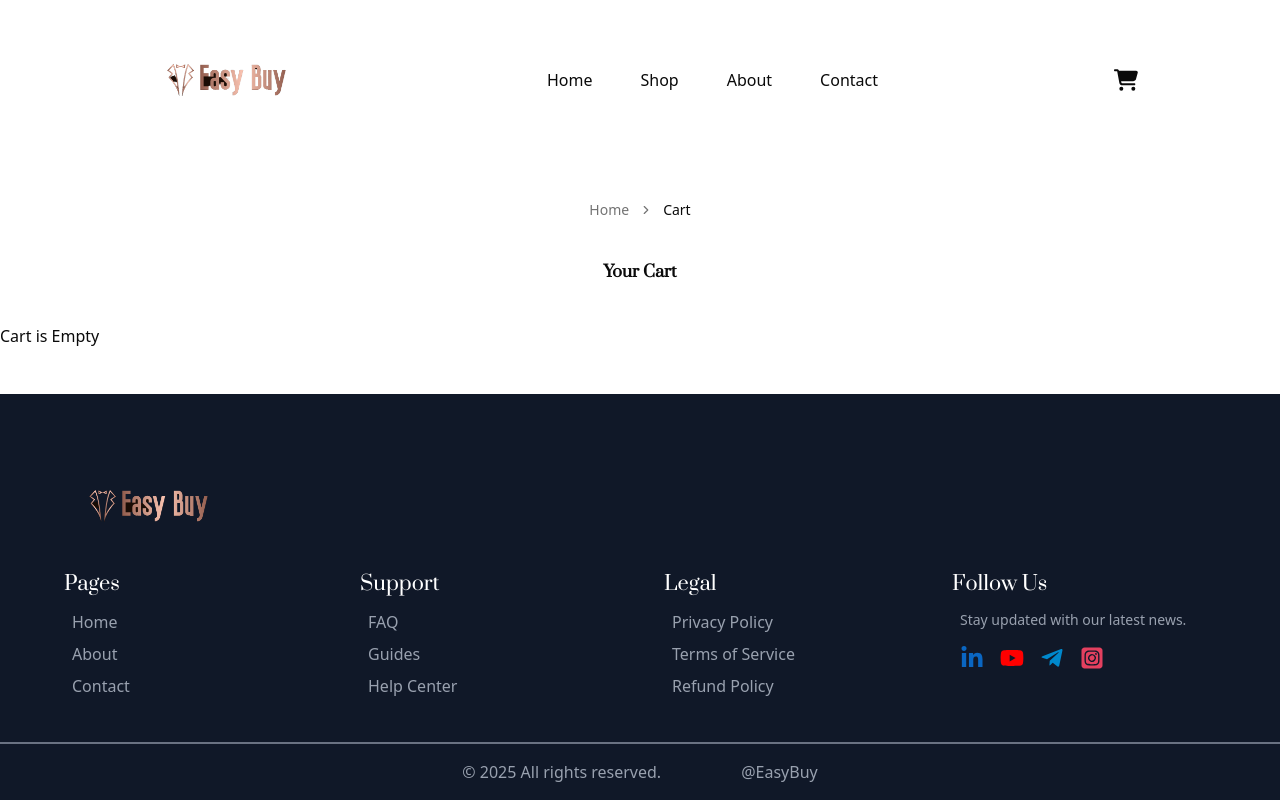
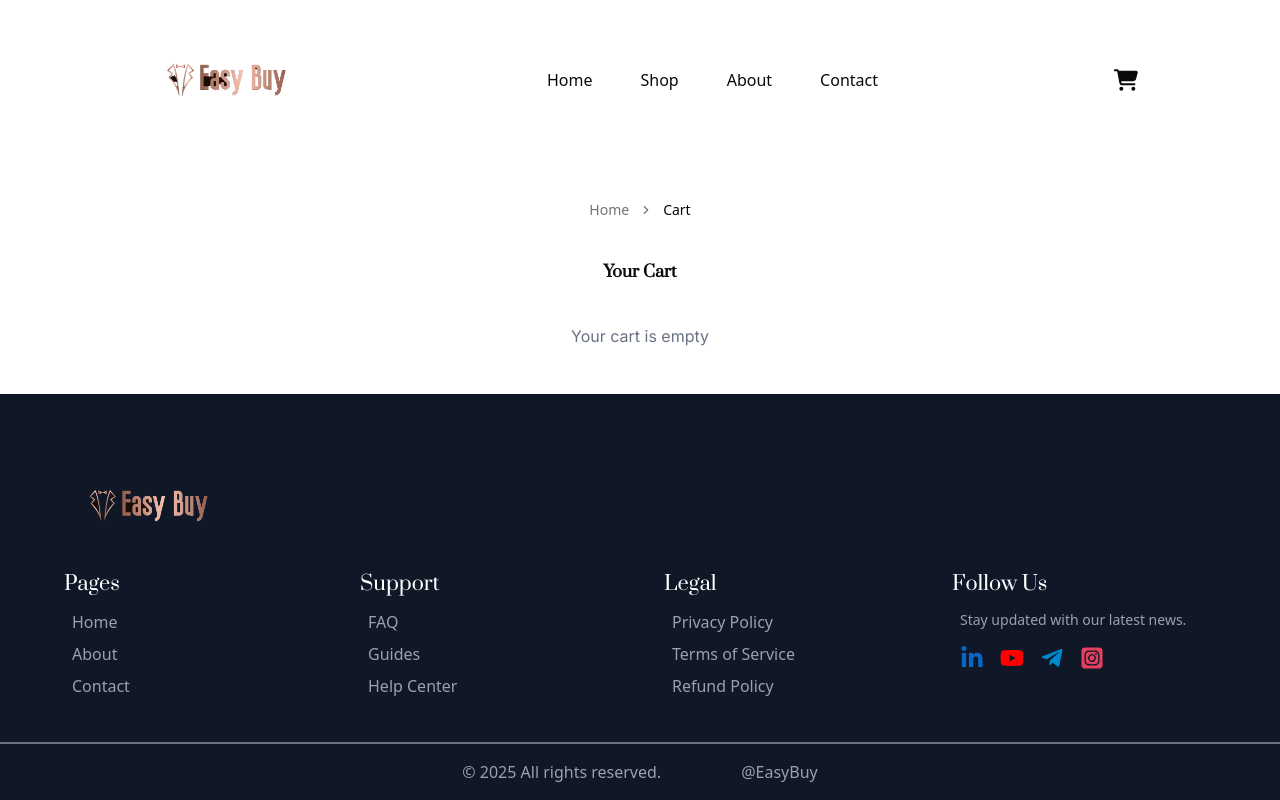
Before and after one commit to TESHU21/EasyBuy, a React (Vite) app: page /cart in a window 1280 px wide. Built offline with nearby package versions, Linux system fonts and the light colour scheme.

Commit message:
Style Cart

```diff
--- a/src/App.jsx
+++ b/src/App.jsx
@@ -7,7 +7,7 @@ const App = () => {
   return (
     <div>
       <AllRoutes />
-      <Toaster position="top-right" toastOptions={{
+      <Toaster position="top-right"  toastOptions={{
         style:{
           background: "#1e293b", // Dark blue background
           color: "#f8fafc",
--- a/src/pages/cart/Cart.jsx
+++ b/src/pages/cart/Cart.jsx
@@ -65,7 +65,7 @@ const Cart = () => {
 
       <div className='flex flex-col  justify-center'>
         {cartItems.length === 0 ? (
-          <div>Cart is Empty</div>
+          <div className=" text-center text-gray-500 font-inter">Your cart is empty</div>
         ) : (
           <div className="grid grid-cols-1 md:grid-cols-2 lg:grid-cols-3 px-6 gap-4 md:gap-10">
             {cartItems.map((item) => (
```
